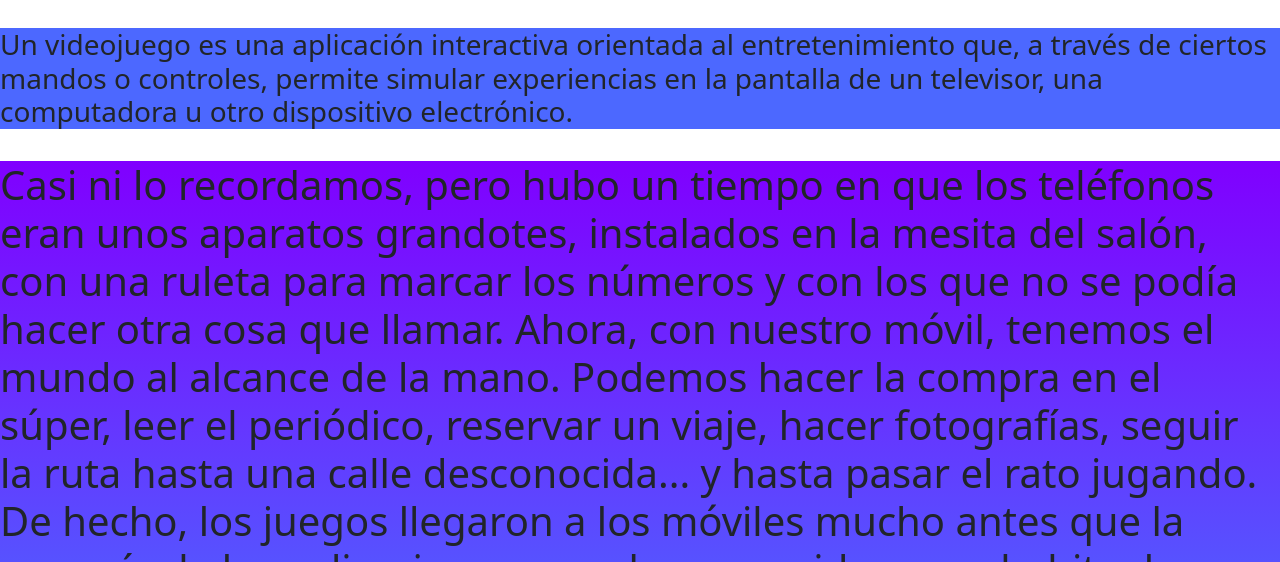
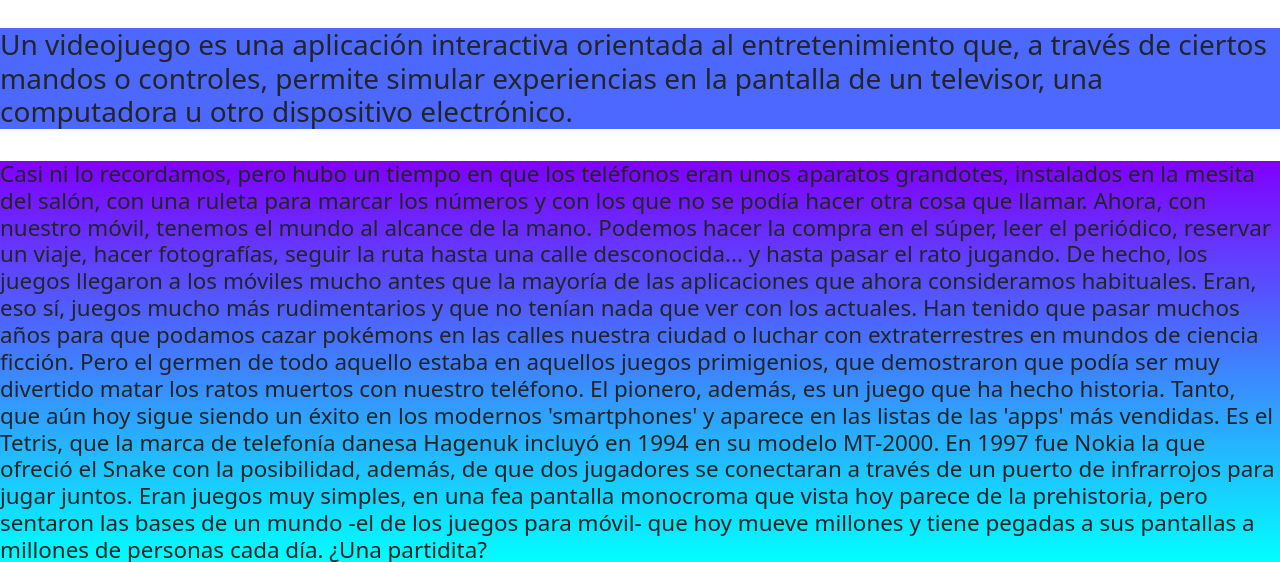
Before and after one commit to thiagoborello/coder, a website: page historia-movil.html in a window 1280 px wide. Shown: the part 72-634 px from the top of the page. Drawn offline with nearby package versions, Linux system fonts and the light colour scheme.

Commit message:
se agrega movil

```diff
--- a/estilos.css
+++ b/estilos.css
@@ -157,9 +157,9 @@
   background-image: linear-gradient(#8000ff, #00ffff);
 }
 
-.text-movile {
+.text-movil {
   background-image: linear-gradient(#8000ff, #00ffff);
-
+  font-size: 1.4rem;
 }
 
 main {
--- a/historia-mobil.html
+++ b/historia-movil.html
@@ -63,7 +63,7 @@
       dispositivo electrónico.</h3>
     </section>
 <br>
-  <h1 class="text-movile">Casi ni lo recordamos, pero hubo un tiempo en que los teléfonos eran unos aparatos grandotes, instalados en la mesita del salón, con una ruleta para marcar los números y con los que no se podía hacer otra cosa que llamar.
+  <h1 class="text-movil">Casi ni lo recordamos, pero hubo un tiempo en que los teléfonos eran unos aparatos grandotes, instalados en la mesita del salón, con una ruleta para marcar los números y con los que no se podía hacer otra cosa que llamar.
 
      Ahora, con nuestro móvil, tenemos el mundo al alcance de la mano. Podemos hacer la compra en el súper, leer el periódico, reservar un viaje, hacer fotografías, seguir la ruta hasta una calle desconocida... y hasta pasar el rato jugando.
 
```
